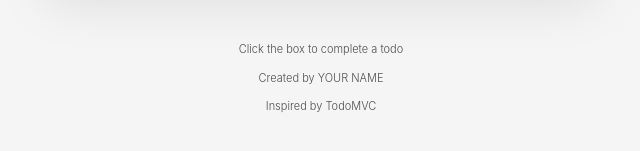
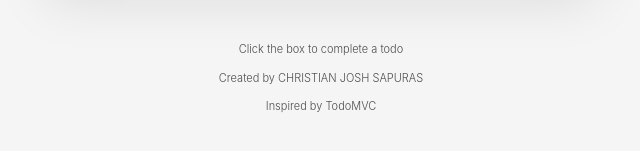
Before and after one commit to ChristianJosh127/csit340-todomvc, a React (Vite) app: page / in a window 1280 px wide. Shown: the part 407-558 px from the top of the page, without its empty margins (319-959 px from the left). Built offline with nearby package versions, Linux system fonts and the light colour scheme.

Commit message:
chore: replace YOUR NAME with Christian Josh Sapuras

```diff
--- a/src/App.jsx
+++ b/src/App.jsx
@@ -5,7 +5,7 @@ function App() {
   return (
     <div className="min-h-screen bg-[#f5f5f5] py-8 font-light text-[#111]">
       <Todos />
-      <Info name="YOUR NAME" />
+      <Info name="CHRISTIAN JOSH SAPURAS" />
     </div>
   )
 }
```
